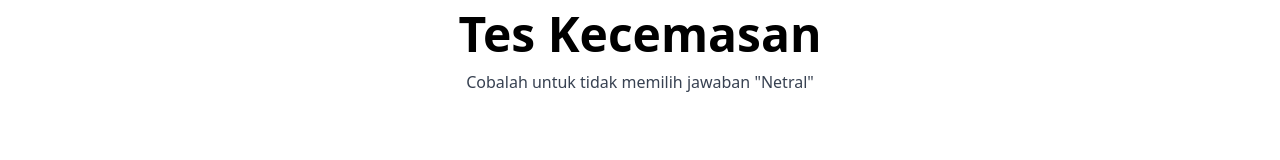
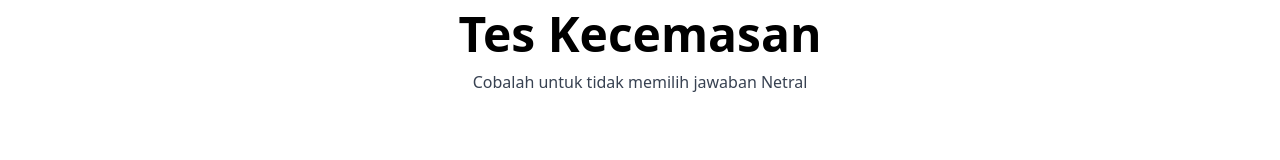
Before and after one commit to jagadyudha/moodlifly, a Next.js app: page /tes-kecemasan in a window 1280 px wide. Shown: the part 146-306 px from the top of the page. Built offline with nearby package versions, Linux system fonts and the light colour scheme.

Commit message:
fix error dploy

```diff
--- a/pages/tes-kecemasan.js
+++ b/pages/tes-kecemasan.js
@@ -12,7 +12,7 @@ const TesKecemasan = () => {
           Tes Kecemasan
         </h1>
         <p className="text-gray-700">
-          Cobalah untuk tidak memilih jawaban "Netral"
+          Cobalah untuk tidak memilih jawaban Netral
         </p>
       </div>
       <RadioButton onChange={handleChange} />
```
